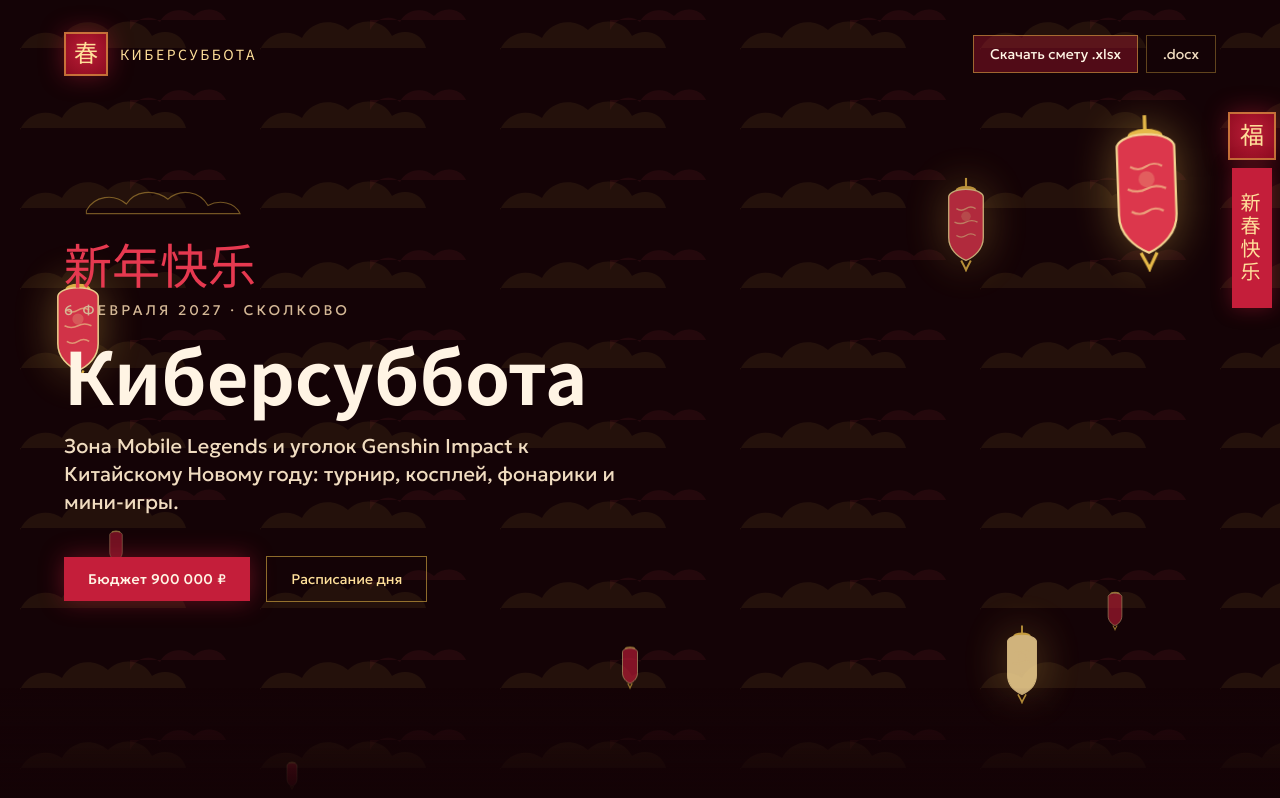
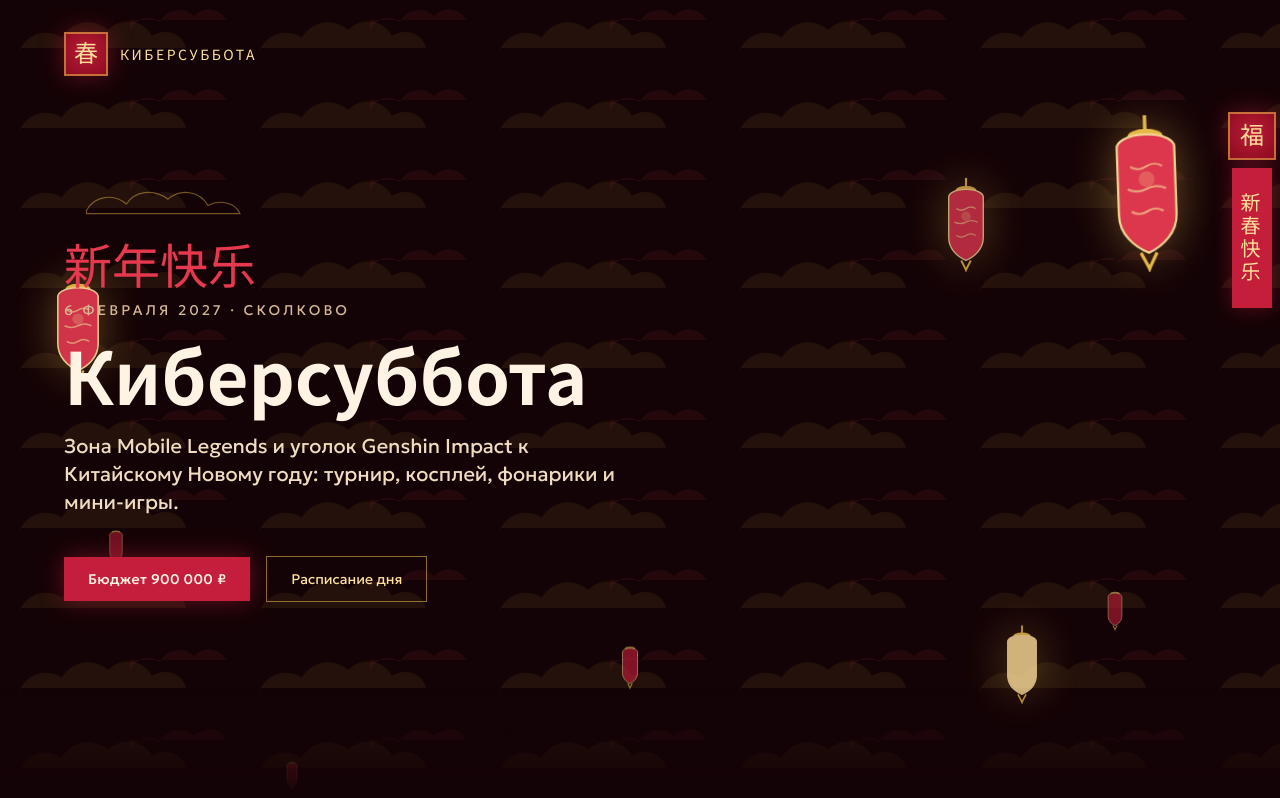
Before and after one commit to DRGNadmin/CyberSybbota, a React (Vite) app: page / in a window 1280 px wide. Shown: the top 798 px of the page. Built offline with nearby package versions, Linux system fonts and the light colour scheme; a web font is replaced by a local one.

Commit message:
Remove download buttons; keep estimate files in repo root only
Co-authored-by: harakirijkee <harakirijkee@gmail.com>

```diff
--- a/src/App.tsx
+++ b/src/App.tsx
@@ -145,20 +145,6 @@ export default function App() {
             <p className="font-display text-sm tracking-[0.18em] text-[var(--gold-soft)] uppercase">
               Киберсуббота
             </p>
-          </div>
-          <div className="flex flex-wrap gap-2">
-            <a
-              href="/MLBB_CyberSaturday_CNY_Smeta.xlsx"
-              className="border border-[var(--gold)]/50 bg-[rgba(196,30,58,0.35)] px-4 py-2 text-sm text-[var(--paper)] transition hover:border-[var(--gold)] hover:bg-[rgba(196,30,58,0.55)]"
-            >
-              Скачать смету .xlsx
-            </a>
-            <a
-              href="/MLBB_CyberSaturday_CNY_Brief_Budget.docx"
-              className="border border-[var(--line)] px-4 py-2 text-sm text-[var(--paper-dim)] transition hover:border-[var(--gold)]"
-            >
-              .docx
-            </a>
           </div>
         </nav>
 
```
Also changed, not shown: 2 other files (tests, documents, lock files or other folders).
